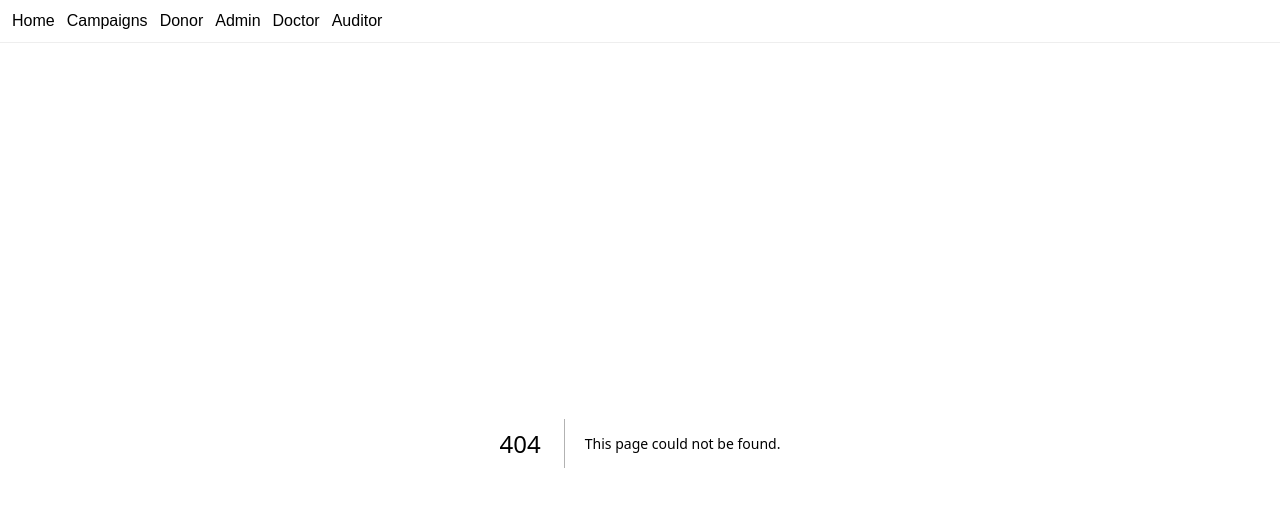
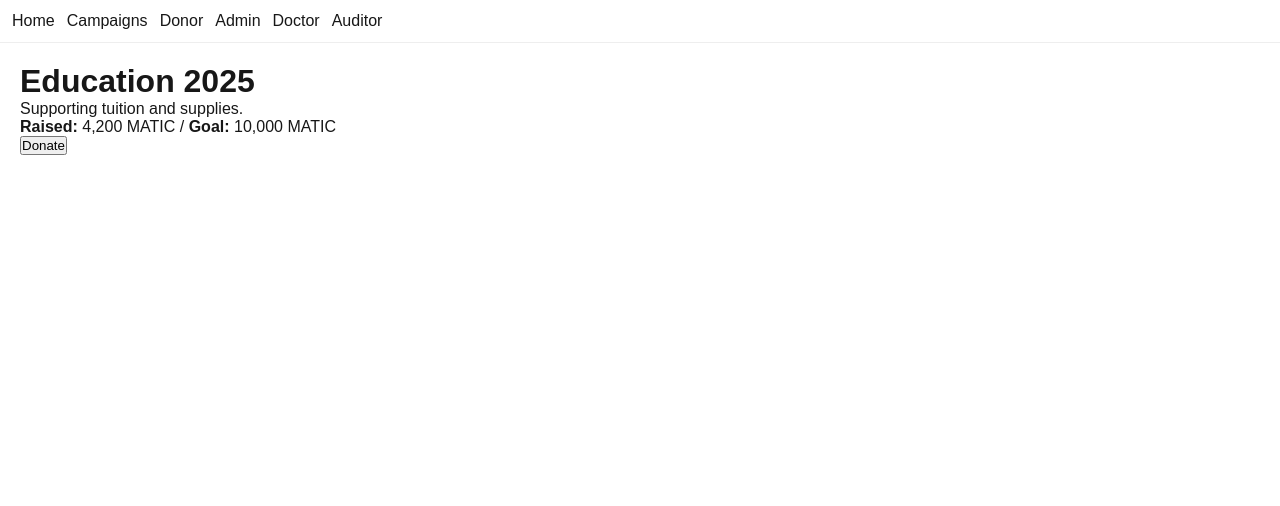
Before and after one commit to Abishek1409/TOSS, a Next.js app in the folder apps/web/: page /campaigns/1 in a window 1280 px wide. Before the commit this address had no page. Shown: the top 506 px of the page. Built offline with nearby package versions, Linux system fonts and the light colour scheme.

Commit message:
feat(web): add campaign detail route [id] page

```diff
--- /dev/null
+++ b/apps/web/src/app/campaigns/[id]/page.tsx
@@ -0,0 +1,12 @@
+export default function Page({ params }: { params: { id: string } }) {
+  const { id } = params;
+  const c = { id, name: id === '1' ? 'Education 2025' : 'Health 2025', goal: '10,000 MATIC', raised: '4,200 MATIC', description: 'Supporting tuition and supplies.' };
+  return (
+    <main style={{ padding: 20 }}>
+      <h1>{c.name}</h1>
+      <p>{c.description}</p>
+      <p><strong>Raised:</strong> {c.raised} / <strong>Goal:</strong> {c.goal}</p>
+      <button>Donate</button>
+    </main>
+  );
+}
```
